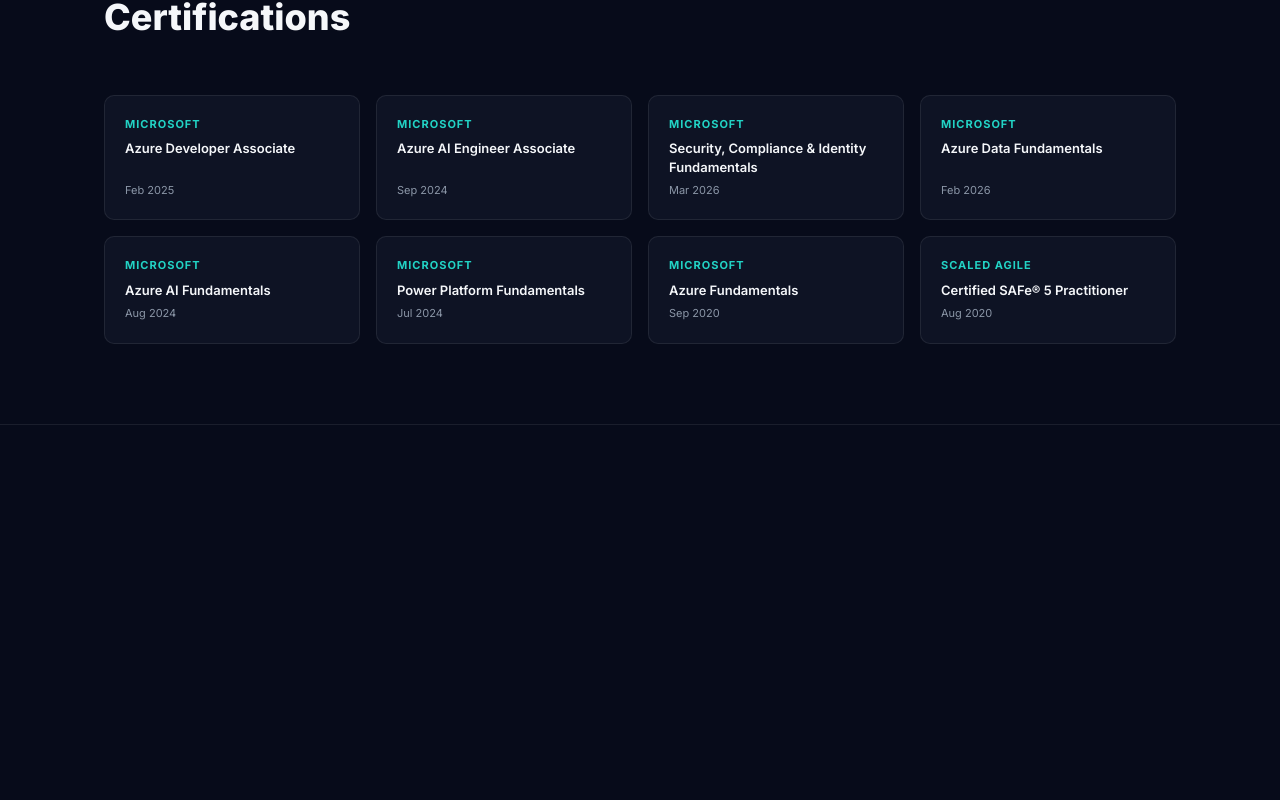
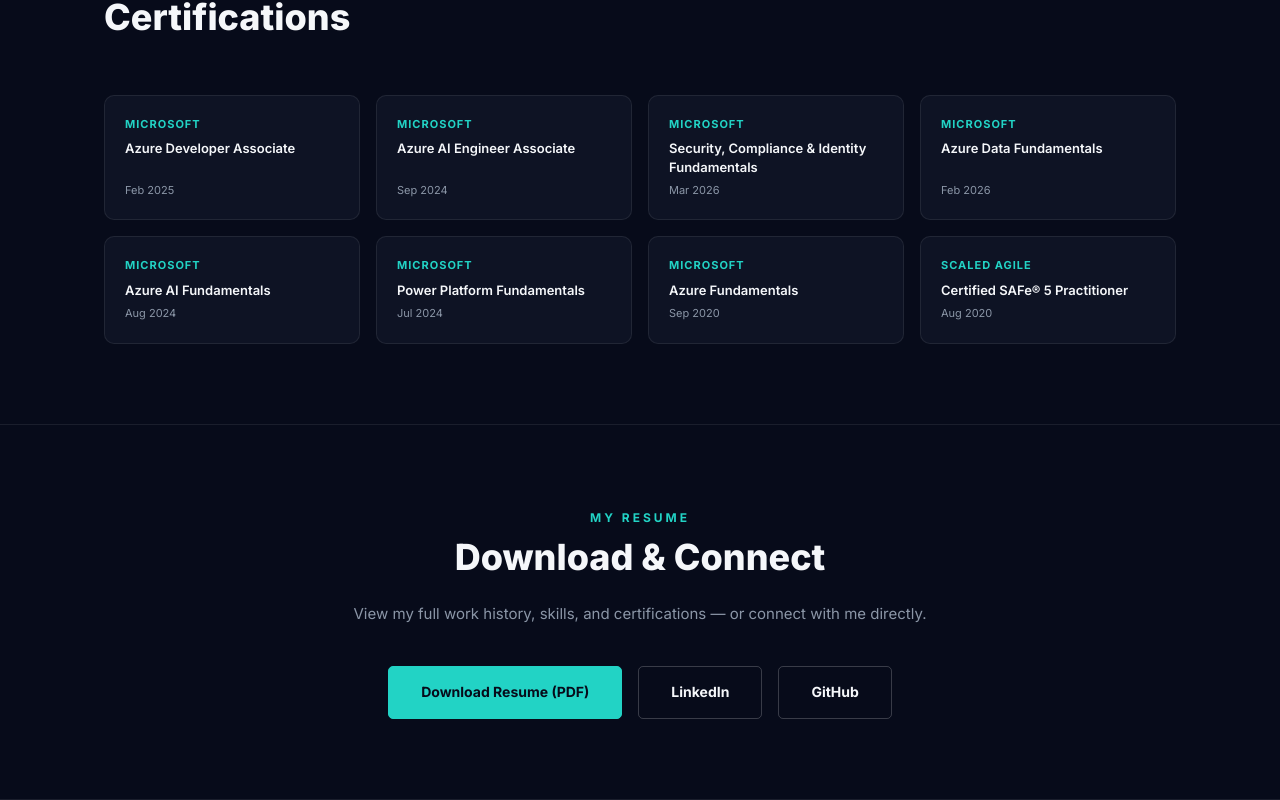
Before and after one commit to davedecena01/PortfolioWeb, an Angular app: page / in a window 1280 px wide. Shown: the part 4123-4923 px from the top of the page. Before the commit the page ends 4548 px from the top, so only its background shows below. Built offline with nearby package versions, Linux system fonts and the light colour scheme.

Commit message:
feat: add ResumeComponent

```diff
--- /dev/null
+++ b/src/app/features/resume/resume.component.html
@@ -0,0 +1,14 @@
+<app-section-wrapper sectionId="resume">
+  <div class="resume-inner">
+    <span class="section-label">My Resume</span>
+    <h2 class="section-title">Download &amp; Connect</h2>
+    <p class="resume-desc">
+      View my full work history, skills, and certifications — or connect with me directly.
+    </p>
+    <div class="resume-ctas">
+      <a [href]="resumeUrl" download class="btn btn-primary">Download Resume (PDF)</a>
+      <a [href]="linkedinUrl" target="_blank" rel="noopener noreferrer" class="btn btn-outline">LinkedIn</a>
+      <a [href]="githubUrl" target="_blank" rel="noopener noreferrer" class="btn btn-outline">GitHub</a>
+    </div>
+  </div>
+</app-section-wrapper>
--- /dev/null
+++ b/src/app/features/resume/resume.component.scss
@@ -0,0 +1,46 @@
+@use '../../../styles/variables' as *;
+
+.resume-inner {
+  text-align: center;
+}
+
+.section-title { margin-bottom: 16px; }
+
+.resume-desc {
+  font-size: 15px;
+  color: $muted;
+  margin-bottom: 40px;
+}
+
+.resume-ctas {
+  display: flex;
+  gap: 16px;
+  justify-content: center;
+  flex-wrap: wrap;
+}
+
+.btn {
+  font-family: $font-family;
+  font-size: 14px;
+  font-weight: 700;
+  padding: 14px 32px;
+  border-radius: $radius-sm;
+  transition: all $transition-base;
+  display: inline-block;
+
+  &-primary {
+    background: $accent;
+    color: $bg;
+    border: 1px solid $accent;
+
+    &:hover { background: $accent-hover; border-color: $accent-hover; }
+  }
+
+  &-outline {
+    background: transparent;
+    color: $heading;
+    border: 1px solid rgba(255, 255, 255, 0.2);
+
+    &:hover { border-color: rgba(255, 255, 255, 0.6); }
+  }
+}
--- /dev/null
+++ b/src/app/features/resume/resume.component.ts
@@ -0,0 +1,15 @@
+import { Component } from '@angular/core';
+import { SectionWrapperComponent } from '../../shared/ui/section-wrapper/section-wrapper.component';
+
+@Component({
+  selector: 'app-resume',
+  standalone: true,
+  imports: [SectionWrapperComponent],
+  templateUrl: './resume.component.html',
+  styleUrls: ['./resume.component.scss'],
+})
+export class ResumeComponent {
+  readonly resumeUrl = 'resume/John_Dave_Decena_CV.pdf';
+  readonly linkedinUrl = 'https://www.linkedin.com/in/john-dave-decena-0ab9a6196/';
+  readonly githubUrl = 'https://github.com/davedecena01';
+}
--- a/src/app/layout/shell/shell.component.html
+++ b/src/app/layout/shell/shell.component.html
@@ -6,4 +6,5 @@
   <app-experience></app-experience>
   <app-projects></app-projects>
   <app-certifications></app-certifications>
+  <app-resume></app-resume>
 </main>
--- a/src/app/layout/shell/shell.component.ts
+++ b/src/app/layout/shell/shell.component.ts
@@ -6,13 +6,14 @@
 import { ExperienceComponent } from '../../features/experience/experience.component';
 import { ProjectsComponent } from '../../features/projects/projects.component';
 import { CertificationsComponent } from '../../features/certifications/certifications.component';
+import { ResumeComponent } from '../../features/resume/resume.component';
 import { ScrollSpyService } from '../../shared/ui/scroll-spy/scroll-spy.service';
 import { NAV_ITEMS } from '../../core/constants/nav.constants';
 
 @Component({
   selector: 'app-shell',
   standalone: true,
-  imports: [HeaderComponent, HomeComponent, AboutComponent, SkillsComponent, ExperienceComponent, ProjectsComponent, CertificationsComponent],
+  imports: [HeaderComponent, HomeComponent, AboutComponent, SkillsComponent, ExperienceComponent, ProjectsComponent, CertificationsComponent, ResumeComponent],
   templateUrl: './shell.component.html',
   styleUrls: ['./shell.component.scss'],
 })
```
Also changed, not shown: 1 other file (tests, documents, lock files or other folders).
